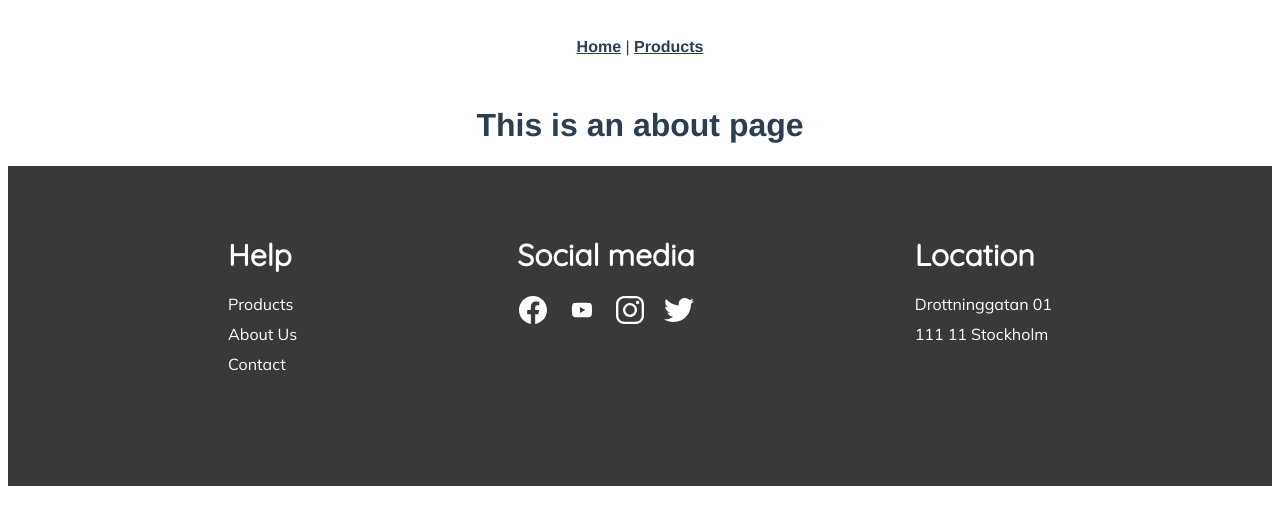
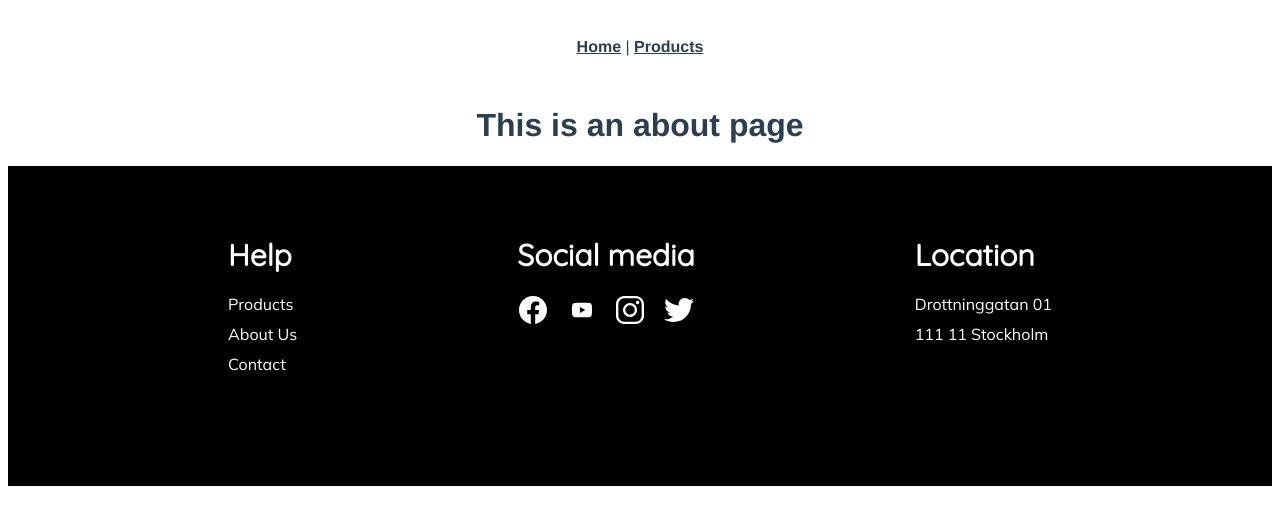
Before and after one commit to qimlonnegren/sinus-webshop, a Vue app: page /Products in a window 1280 px wide. Shown: the top 524 px of the page. Built offline with nearby package versions, Linux system fonts and the light colour scheme.

Commit message:
minor changes

```diff
--- a/src/components/Footer.vue
+++ b/src/components/Footer.vue
@@ -37,7 +37,7 @@ export default {
 .container{
     width: 100%;
     height: 320px;
-    background-color: #3A3838;
+    background-color: #000;
     display: flex;
     flex-direction: row;
     justify-content: space-evenly;
```
